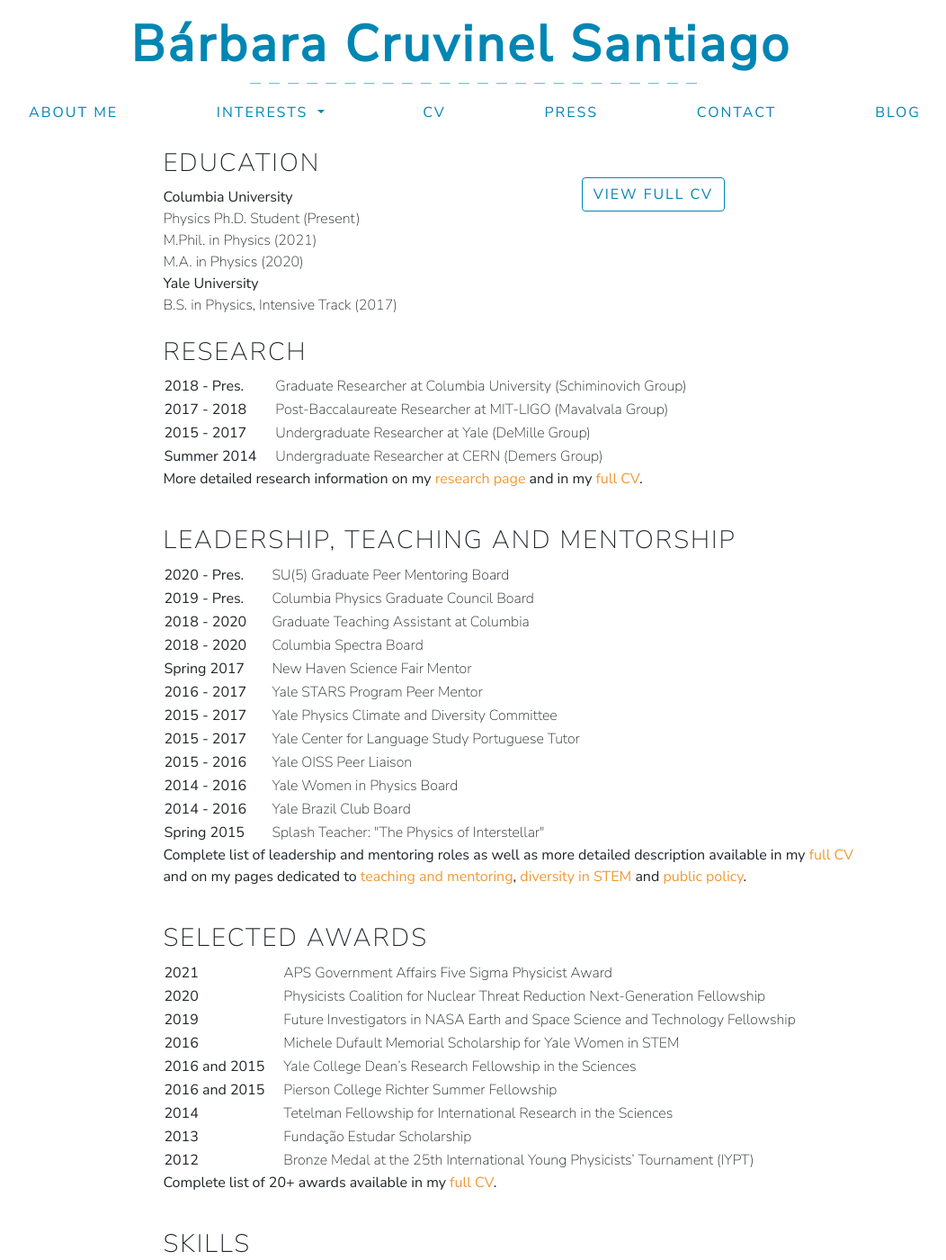
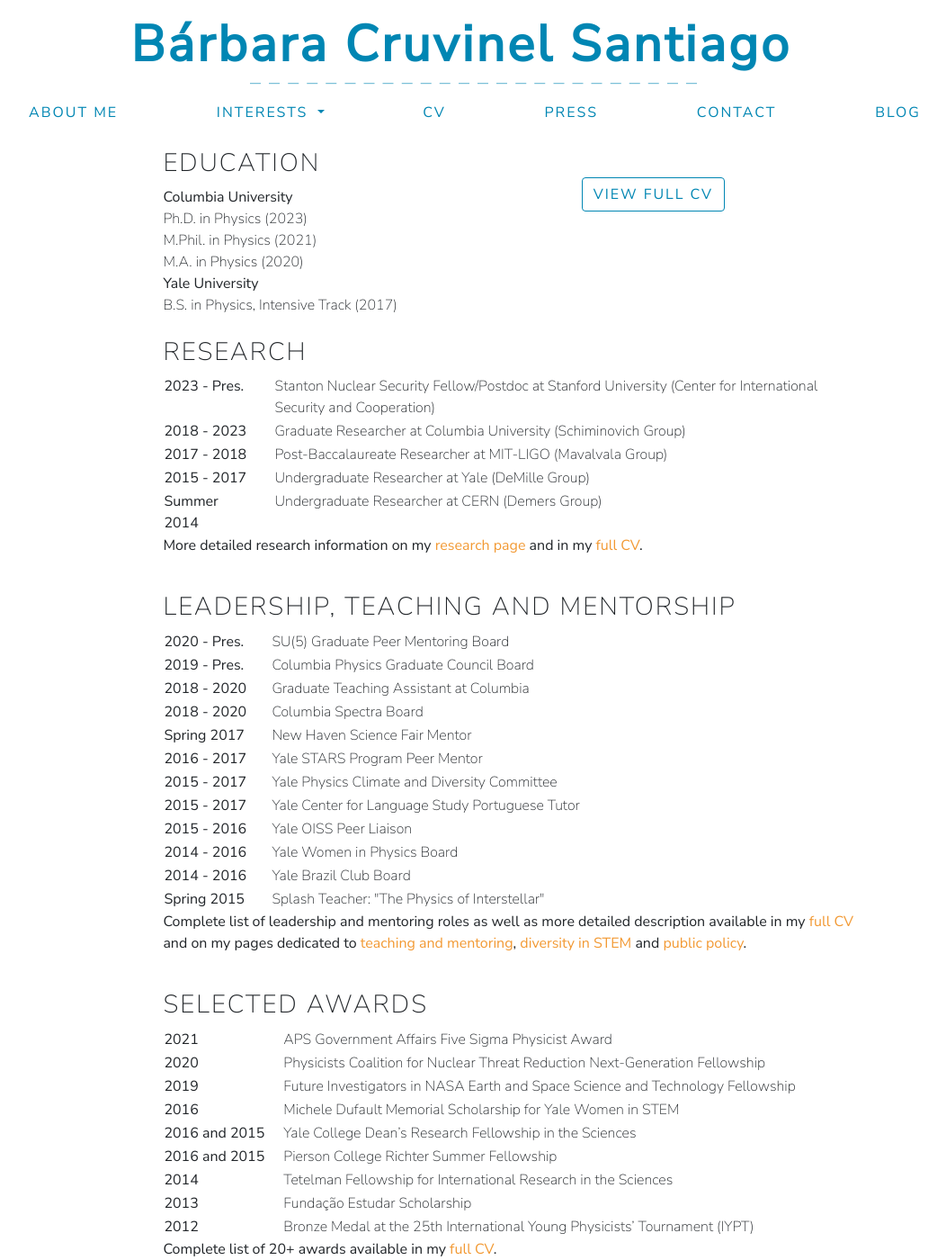
Before and after one commit to barbaracrusan/barbaracrusan.github.io, a Jekyll site: the page built from cv.html, in a window 1280 px wide and 1400 px high. Shown: the whole window at 90% size, without its empty margins (112-1164 px from the left). Built offline with Jekyll 4.4.1, drawn with Linux system fonts in a browser that asks for light colours; nearby versions of some CDN libraries; some of the changed text lies outside the part shown.

Commit message:
some post-phd updates

```diff
--- a/_config.yml
+++ b/_config.yml
@@ -13,7 +13,7 @@
 # you will see them accessed via {{ site.title }}, {{ site.email }}, and so on.
 # You can create any custom variable you would like, and they will be accessible
 # in the templates via {{ site.myvariable }}.
-title: Bárbara Cruvinel Santiago
+title: Dr. Bárbara Cruvinel Santiago, Ph.D.
 #email: barbara.santiago@columbia.edu
 #description: >- # this means to ignore newlines until "baseurl:"
 #  Write an awesome description for your new site here. You can edit this
--- a/cv.html
+++ b/cv.html
@@ -13,7 +13,7 @@
     <div class="col-md-6 mx-5 my-3">
       <h3>EDUCATION</h3>
       <b>Columbia University</b></br>
-      Physics Ph.D. Student (Present)</br>
+      Ph.D. in Physics (2023)</br>
       M.Phil. in Physics (2021)</br>
       M.A. in Physics (2020)</br>
       <b>Yale University</b></br>
@@ -31,7 +31,11 @@
       <h3>RESEARCH</h3>
       <table>
         <tr>
-          <td><b>2018 - Pres.</b></td>
+          <td><b>2023 - Pres.</b></td>
+          <td>Stanton Nuclear Security Fellow/Postdoc at Stanford University (Center for International Security and Cooperation)</td>
+        </tr>
+        <tr>
+          <td><b>2018 - 2023</b></td>
           <td>Graduate Researcher at Columbia University (Schiminovich Group)</td>
         </tr>
         <tr>
@@ -166,4 +170,4 @@
 
 </main>
 
-<footer>Updated November 4, 2022. Page inspired by Lauren Chamber's page design.</footer>
+<footer>Updated August 16, 2023. Page inspired by Lauren Chamber's page design.</footer>
```
Also changed, not shown: index.html (+5 -3 lines).
